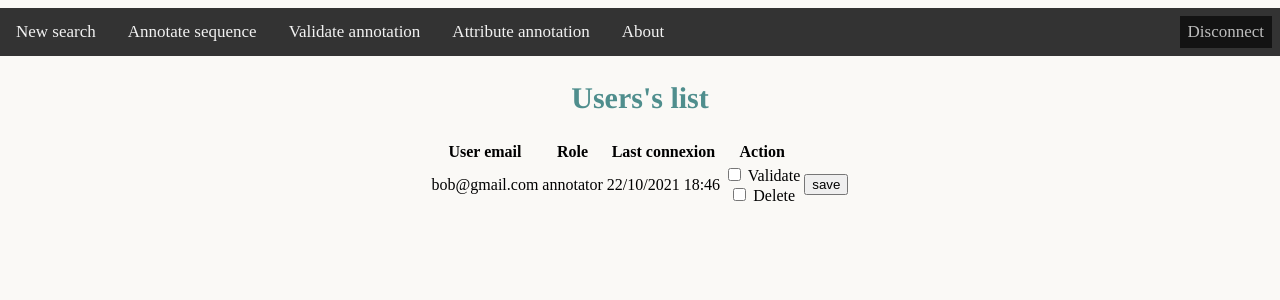
After one commit to shantoux/Projet_Web, a PHP site: page /user_list.php in a window 1280 px wide. The commit adds this page. Shown: the top 300 px of the page. Run offline with PHP 8.4, Linux system fonts and the light colour scheme.

Commit message:
users_list page created

```diff
--- a/website/pw_style.css
+++ b/website/pw_style.css
@@ -224,3 +224,8 @@ body {
   white-space: normal;
 
 }
+
+.table_type3{
+  table-layout: auto;
+  width: 100%;
+}
--- /dev/null
+++ b/website/user_list.php
@@ -0,0 +1,76 @@
+<!-- Web page to display, validate, delete users -->
+
+<!DOCTYPE html>
+<html>
+
+  <head>
+    <meta name="viewport" content="width=device-width, initial-scale=1">
+    <title>Users list </title>
+    <link rel="stylesheet" type="text/css" href="./pw_style.css" />
+  </head>
+
+  <body class="center">
+    <?php
+      # TODO: un-hardcode the user role, check in database for the actual role
+      $role = "administrator";
+      $roles = array("annotator", "validator", "administrator");
+    ?>
+
+    <!-- display menu options depending of the user's role -->
+    <div class="topnav">
+        <a href="./search_1.php">New search</a>
+        <?php
+          if (in_array($role, array_slice($roles, 0), true)) {
+            echo "<a href=\"./annotation_1.php\">Annotate sequence</a>";
+          }
+          if (in_array($role, array_slice($roles, 1), true)) {
+            echo "<a href=\"./validation_1.php\">Validate annotation</a>";
+          }
+          if (in_array($role, array_slice($roles, 2), true)) {
+            echo "<a href=\"./seq_attribution_1.php\">Attribute annotation</a>";
+          }
+        ?>
+        <a href="about.php">About</a>
+        <a class="disc" href="Login_page1.php">Disconnect</a>
+    </div>
+
+    <h2 id="pagetitle">
+      Users's list
+    </h2>
+
+    <form></form>
+
+    <div id = "element1">
+      <table class = "center">
+        <thead>
+          <tr>
+            <th>User email</th>
+            <th>Role</th>
+            <th>Last connexion</th>
+            <th>Action</th>
+          </tr>
+        </thead>
+
+        <tbody>
+          <tr>
+            <td>bob@gmail.com </td>
+            <td>annotator </td>
+            <td>22/10/2021 18:46</td>
+            <td>
+              <input type="checkbox" id="Validate" name="validate">
+              <label for="validate">Validate</label>
+              <br>
+              <input type="checkbox" id="Delete" name="delete">
+              <label for="delete">Delete</label>
+            </td>
+            <td>
+              <input type="submit" name="save" value="save">
+            </td>
+          </tr>
+
+        <tbody>
+      </table>
+    </div>
+    </form>
+  </body>
+</html>
```
